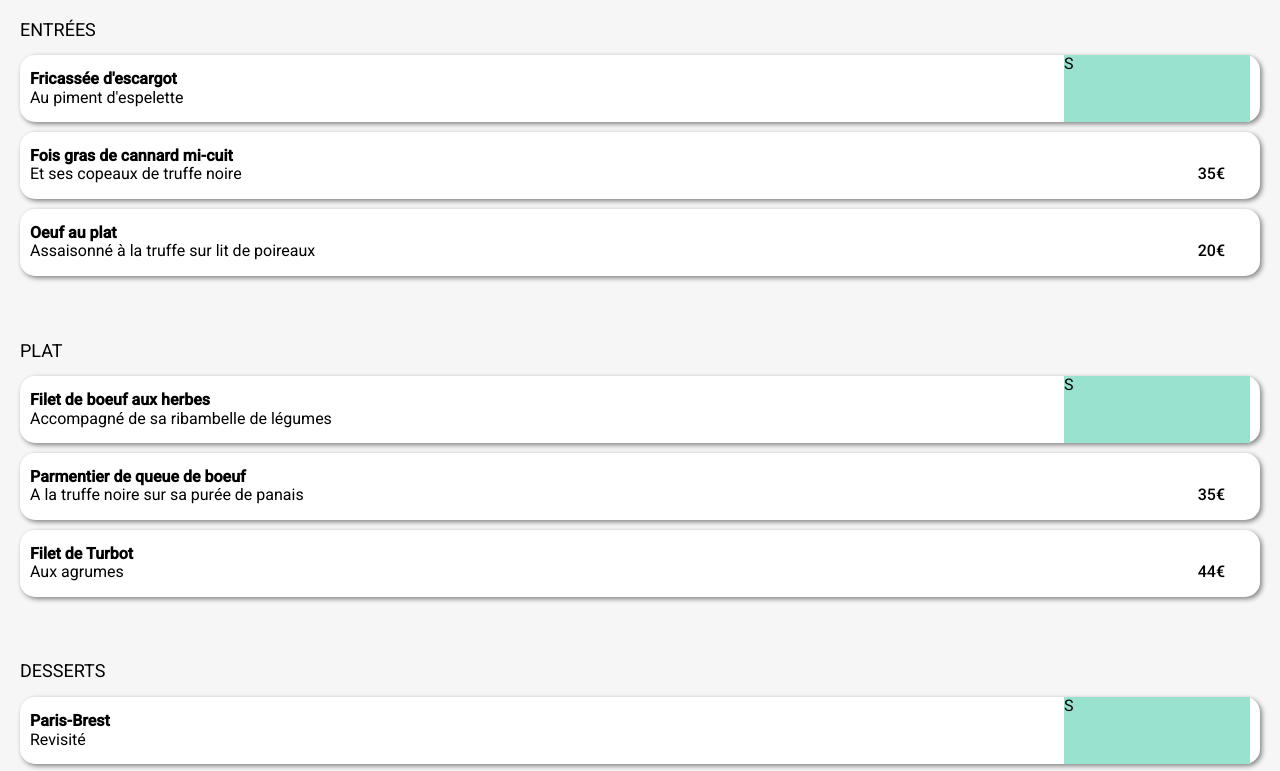
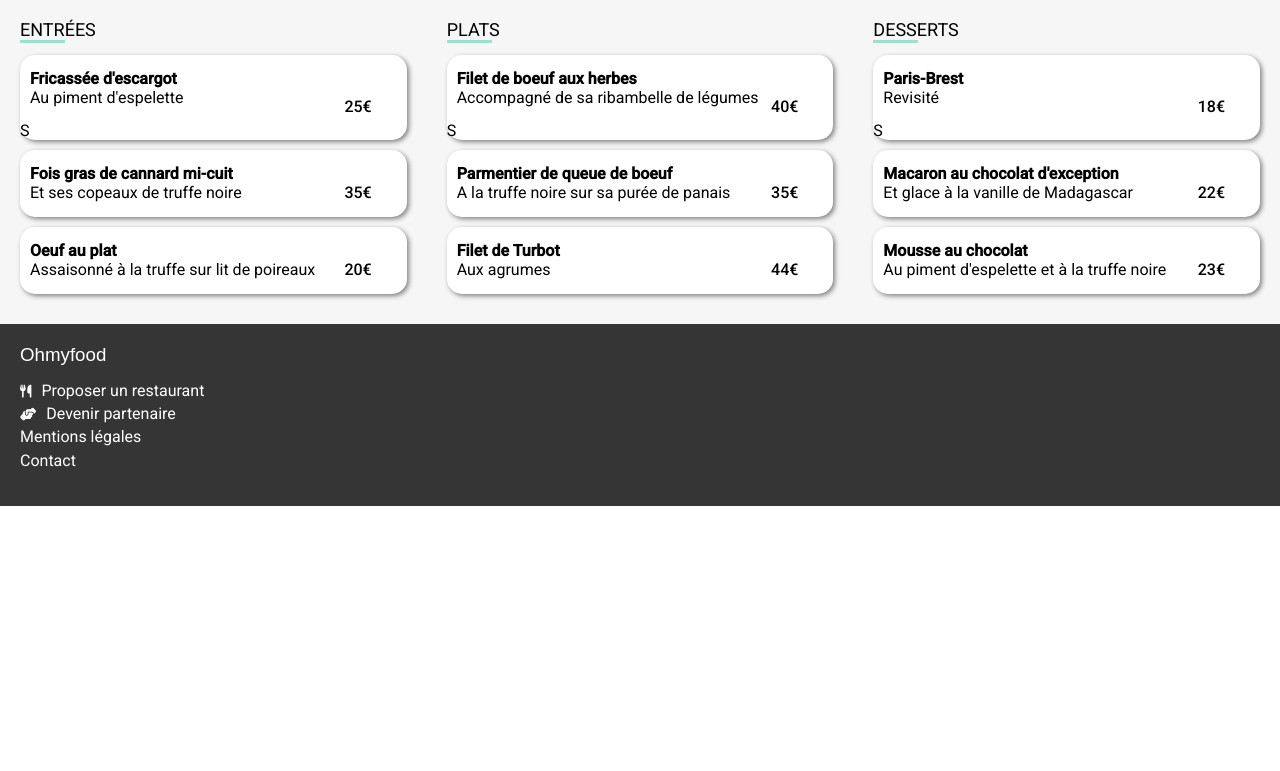
Before and after one commit to achicyr/Laura-P3, a website: page pages/menu1.html in a window 1280 px wide. Shown: the part 570-1341 px from the top of the page. After the commit the page ends 1076 px from the top, so only its background shows below. Drawn offline with Linux system fonts and the light colour scheme; a web font is replaced by a local one.

Commit message:
pages-menu

```diff
--- a/assets/style.css
+++ b/assets/style.css
@@ -333,6 +333,9 @@ ul {
   background-color: #f6f6f6;
   position: relative;
   border-radius: 20px 20px 0px 0px;
+  /*&:hover .menu1__fas{
+        opacity:1;
+  }*/
 }
 .menu1 .menu1__h1 {
   font-family: "shrikhand", sans-serif;
@@ -353,18 +356,37 @@ ul {
   -webkit-background-clip: text;
   transition: all 200ms ease-in-out;
 }
-.menu1:hover .menu1__fas {
+
+.hearthover :hover {
   opacity: 1;
 }
 
 .entrees {
   position: relative;
   padding: 20px;
+  /*.container__selection{
+    background:$ternary;
+    width: 15%;
+    right: 10px;
+    top: 0px;
+    position: absolute;
+    height: 67px;
+  }*/
 }
 .entrees .entrees__h2 {
   text-transform: uppercase;
   font-weight: 400;
   font-size: large;
+  position: relative;
+}
+.entrees .entrees__h2::after {
+  content: "";
+  background-color: #99E2D0;
+  position: absolute;
+  height: 3px;
+  width: 45px;
+  top: 20px;
+  left: 0px;
 }
 .entrees .container {
   display: flex;
@@ -377,6 +399,14 @@ ul {
   position: relative;
   cursor: pointer;
   box-shadow: 2px 2px 5px grey;
+}
+.entrees .container__menus :hover {
+  background: #99E2D0;
+  width: 15%;
+  right: 10px;
+  top: 0px;
+  position: absolute;
+  height: 67px;
 }
 .entrees .container__h3 {
   margin: 0;
@@ -393,15 +423,16 @@ ul {
   top: 50%;
   right: 35px;
 }
-.entrees .container__selection {
-  background: #99E2D0;
-  width: 15%;
-  right: 10px;
-  top: 0px;
-  position: absolute;
-  height: 67px;
+
+@media all and (min-width: 1100px) {
+  .cards-menu {
+    display: flex;
+    flex-direction: center;
+  }
+  .entrees {
+    width: 100%;
+  }
 }
-
 /***********************************/
 /***********************************/
 /***********************************/
--- a/pages/menu1.html
+++ b/pages/menu1.html
@@ -16,9 +16,12 @@
         <img src="../images/restaurants/menu1.jpg" alt="photo menu1">
     </div>
     <main class="menu1">
+        <div class="hearthover">
         <h1 class="menu1__h1">La palette du goût</h1>
             <i class="far fa-heart menu1__far"></i>
             <i class="fas fa-heart menu1__fas"></i>
+        </div>
+        <div class="cards-menu">
         <section class="entrees">
             <h2 class="entrees__h2">Entrées</h2>
             <div></div>
@@ -42,7 +45,7 @@
             </div>
         </section>
         <section class="entrees">
-            <h2 class="entrees__h2">Plat</h2>
+            <h2 class="entrees__h2">Plats</h2>
             <div></div>
             <div class="container">
             <div class="container__menus">
@@ -85,6 +88,7 @@
             </div>
             </div>
         </section>
+        </div>
     </main>
     <footer>
         <h3>Ohmyfood</h3>
```
Also changed, not shown: 1 other file.
